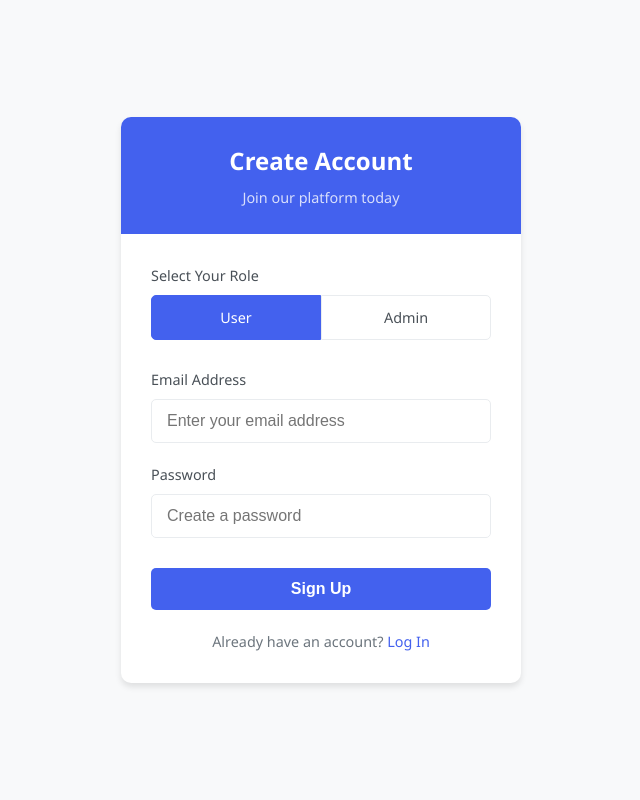
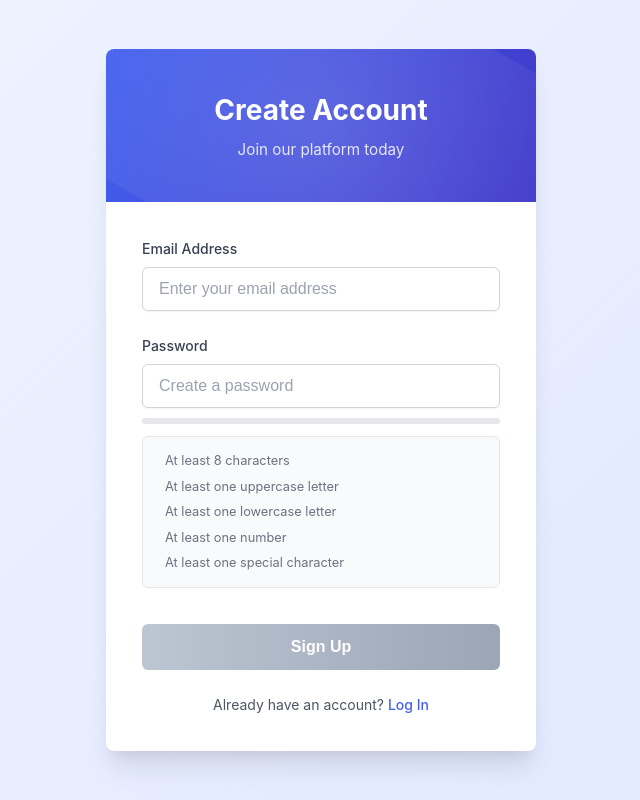
Before and after one commit to sujanboseb/dashboarsd-login, a Flask app: page /signup in a window 1280 px wide. Shown: the whole page, without its empty margins (319-959 px from the left). Run offline with Flask 3, Linux system fonts and the light colour scheme.

Commit message:
Update signup.html

```diff
--- a/templates/signup.html
+++ b/templates/signup.html
@@ -7,16 +7,36 @@
     <style>
       :root {
     --primary-color: #4361ee;
+    --primary-dark: #2b45cb;
+    --primary-light: #e7eaff;
     --secondary-color: #3f37c9;
     --success-color: #4caf50;
+    --success-dark: #2e7d32;
     --danger-color: #f44336;
-            --gray-light: #f8f9fa;
-            --gray-medium: #e9ecef;
-            --text-dark: #212529;
-            --text-medium: #495057;
-            --text-light: #6c757d;
-            --shadow: 0 4px 6px rgba(0, 0, 0, 0.1);
-            --transition: all 0.3s ease;
+    --danger-dark: #d32f2f;
+    --warning-color: #ff9800;
+    --warning-dark: #f57c00;
+    --info-color: #2196f3;
+    --info-dark: #0d47a1;
+    --gray-50: #f9fafb;
+    --gray-100: #f3f4f6;
+    --gray-200: #e5e7eb;
+    --gray-300: #d1d5db;
+    --gray-400: #9ca3af;
+    --gray-500: #6b7280;
+    --gray-600: #4b5563;
+    --gray-700: #374151;
+    --gray-800: #1f2937;
+    --gray-900: #111827;
+    --text-dark: #111827;
+    --text-medium: #4b5563;
+    --text-light: #6b7280;
+    --shadow-sm: 0 1px 2px rgba(0, 0, 0, 0.05);
+    --shadow: 0 4px 6px -1px rgba(0, 0, 0, 0.1), 0 2px 4px -1px rgba(0, 0, 0, 0.06);
+    --shadow-md: 0 10px 15px -3px rgba(0, 0, 0, 0.1), 0 4px 6px -2px rgba(0, 0, 0, 0.05);
+    --shadow-lg: 0 20px 25px -5px rgba(0, 0, 0, 0.1), 0 10px 10px -5px rgba(0, 0, 0, 0.04);
+    --transition: all 0.2s ease;
+    --radius: 0.5rem;
 }
 
 * {
@@ -26,115 +46,166 @@
 }
 
 body {
-            font-family: 'Segoe UI', Tahoma, Geneva, Verdana, sans-serif;
-            background-color: var(--gray-light);
+    font-family: 'Inter', system-ui, -apple-system, BlinkMacSystemFont, 'Segoe UI', Roboto, 'Helvetica Neue', Arial, sans-serif;
+    background: linear-gradient(135deg, #f0f4ff 0%, #e0e7ff 100%);
     color: var(--text-dark);
-            line-height: 1.6;
+    line-height: 1.5;
     display: flex;
     justify-content: center;
     align-items: center;
     min-height: 100vh;
+    padding: 1.5rem;
 }
 
 .signup-container {
-            width: 400px;
+    width: 430px;
     background-color: white;
-            border-radius: 10px;
-            box-shadow: var(--shadow);
+    border-radius: var(--radius);
+    box-shadow: var(--shadow-lg);
+    overflow: hidden;
+    transform: translateY(0);
+    transition: transform 0.3s ease, box-shadow 0.3s ease;
+}
+
+.signup-container:hover {
+    transform: translateY(-5px);
+    box-shadow: var(--shadow-lg), 0 10px 25px -5px rgba(67, 97, 238, 0.3);
+}
+
+.signup-header {
+    background: linear-gradient(120deg, var(--primary-color), var(--secondary-color));
+    padding: 2.5rem 2rem;
+    text-align: center;
+    position: relative;
     overflow: hidden;
 }
 
-        .signup-header {
-            background-color: var(--primary-color);
-            padding: 25px 30px;
-            text-align: center;
+.signup-header::before {
+    content: "";
+    position: absolute;
+    top: -50%;
+    left: -50%;
+    width: 200%;
+    height: 200%;
+    background: radial-gradient(circle, rgba(255,255,255,0.15) 0%, transparent 70%);
+    transform: rotate(30deg);
 }
 
 .signup-header h2 {
     color: white;
-            font-weight: 600;
-            margin-bottom: 5px;
+    font-weight: 700;
+    margin-bottom: 0.5rem;
+    font-size: 1.75rem;
+    position: relative;
 }
 
 .signup-header p {
-            color: rgba(255, 255, 255, 0.8);
-            font-size: 0.9rem;
+    color: rgba(255, 255, 255, 0.85);
+    font-size: 0.95rem;
+    position: relative;
 }
 
 .signup-form {
-            padding: 30px;
+    padding: 2.25rem;
 }
 
 .form-group {
-            margin-bottom: 20px;
+    margin-bottom: 1.5rem;
     position: relative;
 }
 
 .form-group label {
     display: block;
-            margin-bottom: 8px;
+    margin-bottom: 0.5rem;
     font-weight: 500;
-            color: var(--text-medium);
-            font-size: 0.9rem;
+    color: var(--gray-700);
+    font-size: 0.875rem;
 }
 
 .form-control {
     width: 100%;
-            padding: 12px 15px;
-            border: 1px solid var(--gray-medium);
-            border-radius: 5px;
+    padding: 0.75rem 1rem;
+    border: 1px solid var(--gray-300);
+    border-radius: 0.375rem;
     font-size: 1rem;
     transition: var(--transition);
+    color: var(--gray-800);
+    background-color: white;
+    box-shadow: var(--shadow-sm);
 }
 
 .form-control:focus {
     outline: none;
     border-color: var(--primary-color);
-            box-shadow: 0 0 0 3px rgba(67, 97, 238, 0.2);
+    box-shadow: 0 0 0 3px rgba(67, 97, 238, 0.15);
+}
+
+.form-control::placeholder {
+    color: var(--gray-400);
 }
 
 .signup-button {
     width: 100%;
-            padding: 12px;
-            background-color: var(--primary-color);
+    padding: 0.875rem;
+    background: linear-gradient(to right, var(--primary-color), var(--secondary-color));
     color: white;
     border: none;
-            border-radius: 5px;
+    border-radius: 0.375rem;
     font-size: 1rem;
     font-weight: 600;
     cursor: pointer;
     transition: var(--transition);
-            margin-top: 10px;
+    margin-top: 0.75rem;
+    position: relative;
+    overflow: hidden;
+    box-shadow: 0 4px 6px -1px rgba(67, 97, 238, 0.2);
 }
 
 .signup-button:hover {
-            background-color: var(--secondary-color);
+    background: linear-gradient(to right, var(--primary-dark), var(--secondary-color));
+    box-shadow: 0 6px 8px -1px rgba(67, 97, 238, 0.4);
+    transform: translateY(-1px);
+}
+
+.signup-button:active {
+    transform: translateY(1px);
+    box-shadow: 0 2px 4px -1px rgba(67, 97, 238, 0.3);
+}
+
+.signup-button:disabled {
+    background: linear-gradient(to right, #a0aec0, #718096);
+    cursor: not-allowed;
+    box-shadow: none;
+    opacity: 0.7;
 }
 
 .alert {
-            padding: 12px;
-            border-radius: 5px;
-            margin-bottom: 20px;
-            font-size: 0.9rem;
+    padding: 0.875rem 1rem;
+    border-radius: 0.375rem;
+    margin-bottom: 1.5rem;
+    font-size: 0.875rem;
+    display: flex;
+    align-items: center;
+    border-left: 4px solid transparent;
 }
 
 .alert-danger {
-            background-color: rgba(244, 67, 54, 0.1);
-            color: var(--danger-color);
-            border: 1px solid rgba(244, 67, 54, 0.2);
+    background-color: rgba(244, 67, 54, 0.08);
+    color: var(--danger-dark);
+    border-left-color: var(--danger-color);
 }
 
 .alert-success {
-            background-color: rgba(76, 175, 80, 0.1);
-            color: var(--success-color);
-            border: 1px solid rgba(76, 175, 80, 0.2);
+    background-color: rgba(76, 175, 80, 0.08);
+    color: var(--success-dark);
+    border-left-color: var(--success-color);
 }
 
 .login-link {
     text-align: center;
-            margin-top: 20px;
-            color: var(--text-light);
-            font-size: 0.9rem;
+    margin-top: 1.5rem;
+    color: var(--gray-600);
+    font-size: 0.875rem;
 }
 
 .login-link a {
@@ -145,41 +216,96 @@
 }
 
 .login-link a:hover {
+    color: var(--primary-dark);
     text-decoration: underline;
 }
 
-        .role-selector {
-            display: flex;
-            margin-bottom: 10px;
+.password-requirements {
+    font-size: 0.8rem;
+    color: var(--gray-500);
+    margin-top: 0.75rem;
+    background-color: var(--gray-50);
+    padding: 0.875rem;
+    border-radius: 0.375rem;
+    border: 1px solid var(--gray-200);
 }
 
-        .role-option {
-            flex: 1;
-            text-align: center;
-            padding: 10px;
-            border: 1px solid var(--gray-medium);
-            cursor: pointer;
+.requirement {
+    display: flex;
+    align-items: center;
+    margin-bottom: 0.4rem;
     transition: var(--transition);
 }
 
-        .role-option:first-child {
-            border-top-left-radius: 5px;
-            border-bottom-left-radius: 5px;
+.requirement i {
+    margin-right: 0.5rem;
+    font-size: 0.75rem;
+    display: inline-flex;
+    align-items: center;
+    justify-content: center;
 }
 
-        .role-option:last-child {
-            border-top-right-radius: 5px;
-            border-bottom-right-radius: 5px;
+.requirement.valid {
+    color: var(--success-color);
 }
 
-        .role-option.active {
-            background-color: var(--primary-color);
-            color: white;
-            border-color: var(--primary-color);
+.requirement.invalid {
+    color: var(--gray-500);
 }
 
-        input[type="radio"] {
-            display: none;
+.requirement:last-child {
+    margin-bottom: 0;
+}
+
+.password-strength {
+    height: 0.375rem;
+    width: 100%;
+    background: var(--gray-200);
+    position: relative;
+    margin-top: 0.625rem;
+    border-radius: 1rem;
+    overflow: hidden;
+}
+
+.password-strength-bar {
+    height: 100%;
+    width: 0%;
+    transition: var(--transition);
+    border-radius: 1rem;
+}
+
+.strength-weak {
+    background-color: var(--danger-color);
+    width: 25%;
+}
+
+.strength-medium {
+    background-color: var(--warning-color);
+    width: 50%;
+}
+
+.strength-good {
+    background-color: var(--info-color);
+    width: 75%;
+}
+
+.strength-strong {
+    background-color: var(--success-color);
+    width: 100%;
+}
+
+@media (max-width: 480px) {
+    .signup-container {
+        width: 100%;
+    }
+
+    .signup-header {
+        padding: 2rem 1.5rem;
+    }
+
+    .signup-form {
+        padding: 1.75rem 1.5rem;
+    }
 }
     </style>
 </head>
@@ -201,20 +327,8 @@
                 {% endif %}
             {% endwith %}
 
-            <form method="POST">
-                <div class="form-group">
-                    <label>Select Your Role</label>
-                    <div class="role-selector">
-                        <label class="role-option" id="user-label">
-                            <input type="radio" name="role" value="user" checked>
-                            User
-                        </label>
-                        <label class="role-option" id="admin-label">
-                            <input type="radio" name="role" value="admin">
-                            Admin
-                        </label>
-                    </div>
-                </div>
+            <form method="POST" id="signupForm">
+                <input type="hidden" name="role" value="user">
 
                 <div class="form-group">
                     <label for="email">Email Address</label>
@@ -224,9 +338,31 @@
                 <div class="form-group">
                     <label for="password">Password</label>
                     <input type="password" id="password" name="password" class="form-control" placeholder="Create a password" required>
+
+                    <div class="password-strength">
+                        <div class="password-strength-bar" id="strengthBar"></div>
                     </div>
 
-                <button type="submit" class="signup-button">Sign Up</button>
+                    <div class="password-requirements">
+                        <div class="requirement" id="length">
+                            <i class="fa fa-circle"></i> At least 8 characters
+                        </div>
+                        <div class="requirement" id="uppercase">
+                            <i class="fa fa-circle"></i> At least one uppercase letter
+                        </div>
+                        <div class="requirement" id="lowercase">
+                            <i class="fa fa-circle"></i> At least one lowercase letter
+                        </div>
+                        <div class="requirement" id="number">
+                            <i class="fa fa-circle"></i> At least one number
+                        </div>
+                        <div class="requirement" id="special">
+                            <i class="fa fa-circle"></i> At least one special character
+                        </div>
+                    </div>
+                </div>
+
+                <button type="submit" class="signup-button" id="submitBtn" disabled>Sign Up</button>
             </form>
 
             <div class="login-link">
@@ -236,19 +372,73 @@
     </div>
 
     <script>
-        // Add active class to selected role
-        document.getElementById('user-label').addEventListener('click', function() {
-            this.classList.add('active');
-            document.getElementById('admin-label').classList.remove('active');
+        // Password validation
+        const passwordInput = document.getElementById('password');
+        const strengthBar = document.getElementById('strengthBar');
+        const submitBtn = document.getElementById('submitBtn');
+
+        // Requirements
+        const lengthReq = document.getElementById('length');
+        const uppercaseReq = document.getElementById('uppercase');
+        const lowercaseReq = document.getElementById('lowercase');
+        const numberReq = document.getElementById('number');
+        const specialReq = document.getElementById('special');
+
+        // Password validation function
+        passwordInput.addEventListener('input', function() {
+            const password = this.value;
+
+            // Check requirements
+            const hasLength = password.length >= 8;
+            const hasUppercase = /[A-Z]/.test(password);
+            const hasLowercase = /[a-z]/.test(password);
+            const hasNumber = /[0-9]/.test(password);
+            const hasSpecial = /[!@#$%^&*()_+\-=\[\]{};':"\\|,.<>\/?]/.test(password);
+
+            // Update requirement indicators
+            updateRequirement(lengthReq, hasLength);
+            updateRequirement(uppercaseReq, hasUppercase);
+            updateRequirement(lowercaseReq, hasLowercase);
+            updateRequirement(numberReq, hasNumber);
+            updateRequirement(specialReq, hasSpecial);
+
+            // Calculate password strength
+            let strength = 0;
+            if (hasLength) strength += 1;
+            if (hasUppercase) strength += 1;
+            if (hasLowercase) strength += 1;
+            if (hasNumber) strength += 1;
+            if (hasSpecial) strength += 1;
+
+            // Update strength bar
+            strengthBar.className = 'password-strength-bar';
+            if (strength === 0) {
+                strengthBar.classList.add('');
+            } else if (strength <= 2) {
+                strengthBar.classList.add('strength-weak');
+            } else if (strength === 3) {
+                strengthBar.classList.add('strength-medium');
+            } else if (strength === 4) {
+                strengthBar.classList.add('strength-good');
+            } else {
+                strengthBar.classList.add('strength-strong');
+            }
+
+            // Enable submit button only if all requirements are met
+            submitBtn.disabled = !(hasLength && hasUppercase && hasLowercase && hasNumber && hasSpecial);
         });
 
-        document.getElementById('admin-label').addEventListener('click', function() {
-            this.classList.add('active');
-            document.getElementById('user-label').classList.remove('active');
-        });
-
-        // Set user as default active
-        document.getElementById('user-label').classList.add('active');
+        function updateRequirement(element, isValid) {
+            if (isValid) {
+                element.classList.add('valid');
+                element.classList.remove('invalid');
+                element.querySelector('i').textContent = '✓ ';
+            } else {
+                element.classList.add('invalid');
+                element.classList.remove('valid');
+                element.querySelector('i').textContent = '○ ';
+            }
+        }
     </script>
 </body>
 </html>
```
Lines whose indentation alone changed are shown as unchanged.
